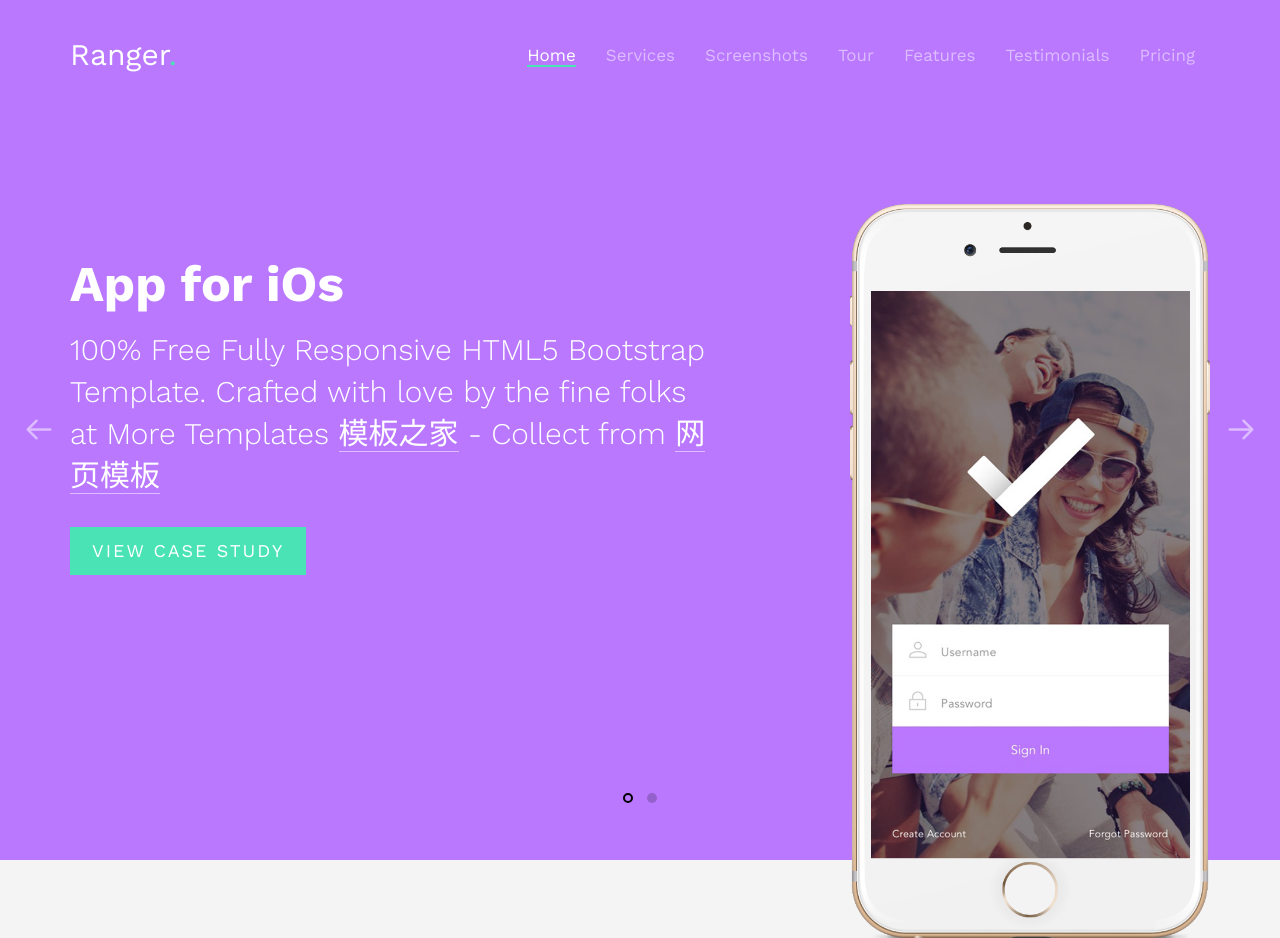
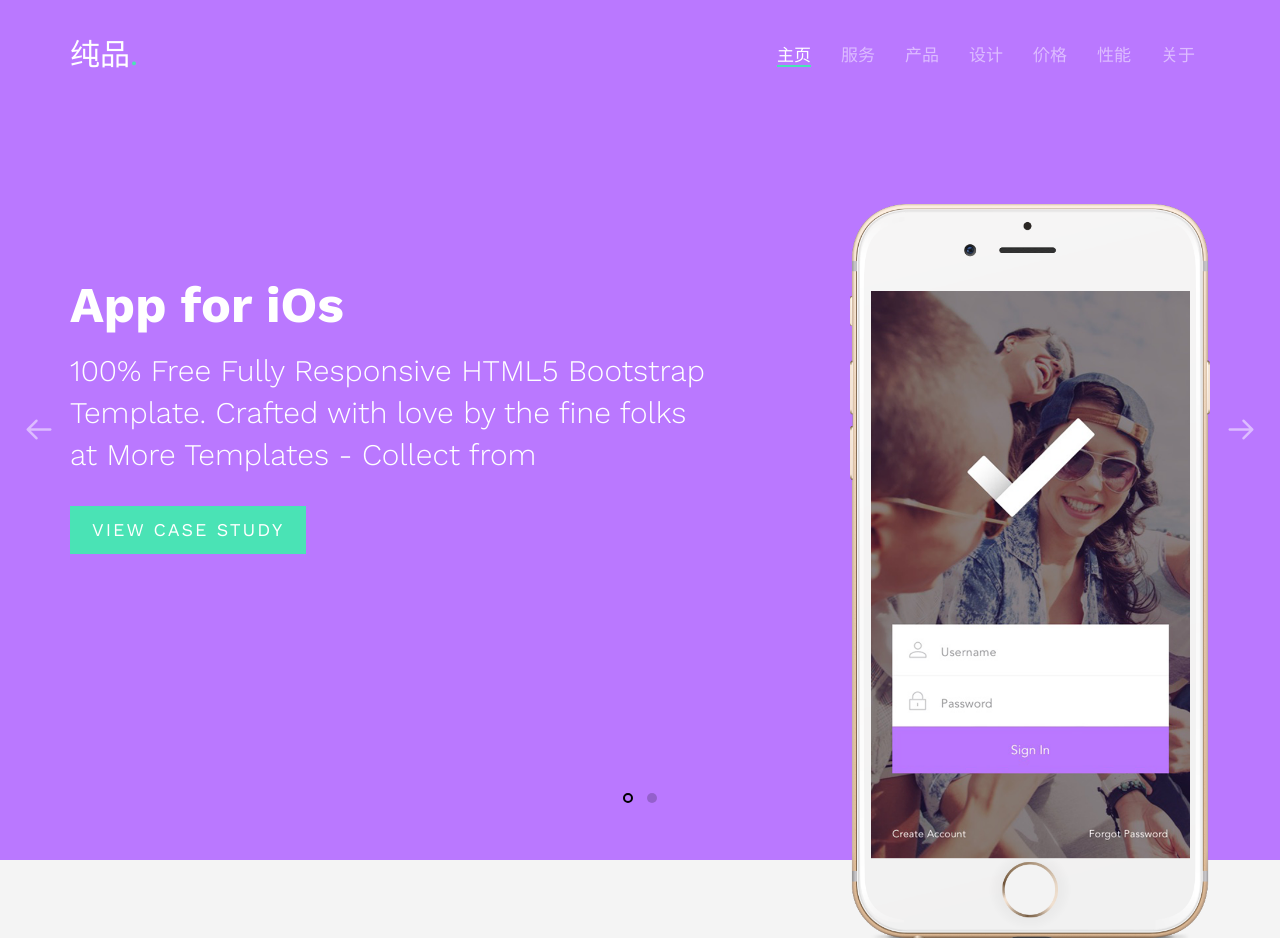
Before and after one commit to VampireHo/chunpin, a plain HTML site: page chunpin/index.html in a window 1280 px wide. Shown: the top 938 px of the page. Drawn offline with nearby package versions, Linux system fonts and the light colour scheme; files whose address does not match are found by name.

Commit message:
Update index.html

```diff
--- a/chunpin/index.html
+++ b/chunpin/index.html
@@ -63,17 +63,17 @@
 		        <div class="navbar-header">
 		        	<!-- Mobile Toggle Menu Button -->
 					<a href="#" class="js-fh5co-nav-toggle fh5co-nav-toggle" data-toggle="collapse" data-target="#navbar" aria-expanded="false" aria-controls="navbar"><i></i></a>
-		          	<a class="navbar-brand" href="index.html">Ranger<span>.</span></a>
+		          	<a class="navbar-brand" href="index.html">纯品<span>.</span></a>
 		        </div>
 		        <div id="navbar" class="navbar-collapse collapse">
 		          <ul class="nav navbar-nav navbar-right">
-		            <li class="active"><a href="#" data-nav-section="home"><span>Home</span></a></li>
-		            <li><a href="#" data-nav-section="services"><span>Services</span></a></li>
-		            <li><a href="#" data-nav-section="screenshots"><span>Screenshots</span></a></li>
-		            <li><a href="#" data-nav-section="tour"><span>Tour</span></a></li>
-		            <li><a href="#" data-nav-section="features"><span>Features</span></a></li>
-		            <li><a href="#" data-nav-section="testimonials"><span>Testimonials</span></a></li>
-		            <li><a href="#" data-nav-section="pricing"><span>Pricing</span></a></li>
+		            <li class="active"><a href="#" data-nav-section="home"><span>主页</span></a></li>
+		            <li><a href="#" data-nav-section="services"><span>服务</span></a></li>
+		            <li><a href="#" data-nav-section="screenshots"><span>产品</span></a></li>
+		            <li><a href="#" data-nav-section="tour"><span>设计</span></a></li>
+		            <li><a href="#" data-nav-section="features"><span>价格</span></a></li>
+		            <li><a href="#" data-nav-section="testimonials"><span>性能</span></a></li>
+		            <li><a href="#" data-nav-section="pricing"><span>关于</span></a></li>
 
 		          </ul>
 		        </div>
@@ -92,7 +92,7 @@
 			    			<div class="fh5co-owl-text-wrap">
 						    	<div class="fh5co-owl-text">
 						    		<h1 class="fh5co-lead ">App for iOs</h1>
-									<h2 class="fh5co-sub-lead ">100% Free Fully Responsive HTML5 Bootstrap Template. Crafted with love by the fine folks at More Templates <a href="http://www.cssmoban.com/" target="_blank" title="模板之家">模板之家</a> - Collect from <a href="http://www.cssmoban.com/" title="网页模板" target="_blank">网页模板</a></h3>
+									<h2 class="fh5co-sub-lead ">100% Free Fully Responsive HTML5 Bootstrap Template. Crafted with love by the fine folks at More Templates  - Collect from </h2>
 									<p class=""><a href="#" class="btn btn-primary btn-lg">View Case Study</a></p>
 						    	</div>
 						    </div>
@@ -112,7 +112,7 @@
 			    			<div class="fh5co-owl-text-wrap">
 						    	<div class="fh5co-owl-text">
 						    		<h1 class="fh5co-lead ">App for Andriod</h1>
-									<h2 class="fh5co-sub-lead ">100% Free Fully Responsive HTML5 Bootstrap Template. Crafted with love by the fine folks at More Templates <a href="http://www.cssmoban.com/" target="_blank" title="模板之家">模板之家</a> - Collect from <a href="http://www.cssmoban.com/" title="网页模板" target="_blank">网页模板</a></h3>
+									<h2 class="fh5co-sub-lead ">100% Free Fully Responsive HTML5 Bootstrap Template. Crafted with love by the fine folks at More Templates </h2>
 									<p class=""><a href="#" class="btn btn-primary btn-lg">View Case Study</a></p>
 						    	</div>
 						    </div>
@@ -128,7 +128,7 @@
 
 		</div>
 	</div>
-    <div class="copyrights">Collect from <a href="http://www.cssmoban.com/" >网页模板</a></div>
+    <div class="copyrights"></div>
 	<div id="fh5co-our-services" data-section="services">
 		<div class="container">
 			<div class="row row-bottom-padded-sm animate-box">
@@ -324,7 +324,7 @@
 							<span class="quote"><span><i class="icon-quote-left"></i></span></span>
 							<p>&ldquo;Far far away, behind the word mountains, far from the countries Vokalia and Consonantia, there live the blind texts. Separated they live in Bookmarksgrove right at the coast of the Semantics, a large language ocean.&rdquo;</p>
 						</blockquote>
-						<p class="author">John Doe, CEO More Templates <a href="http://www.cssmoban.com/" target="_blank" title="模板之家">模板之家</a> - Collect from <a href="http://www.cssmoban.com/" title="网页模板" target="_blank">网页模板</a> <span class="subtext">Creative Director</span></p>
+						<p class="author">John Doe, CEO More Templates  <span class="subtext">Creative Director</span></p>
 					</div>
 
 				</div>
@@ -334,7 +334,7 @@
 							<span class="quote"><span><i class="icon-quote-left"></i></span></span>
 							<p>&ldquo;Far far away, behind the word mountains, far from the countries Vokalia and Consonantia, there live the blind texts.&rdquo;</p>
 						</blockquote>
-						<p class="author">John Doe, CEO More Templates <a href="http://www.cssmoban.com/" target="_blank" title="模板之家">模板之家</a> - Collect from <a href="http://www.cssmoban.com/" title="网页模板" target="_blank">网页模板</a> <span class="subtext">Creative Director</span></p>
+						<p class="author">John Doe, CEO More Templates  <span class="subtext">Creative Director</span></p>
 					</div>
 
 
@@ -448,7 +448,7 @@
 		<div class="container">
 			<div class="row row-bottom-padded-sm">
 				<div class="col-md-12">
-					<p class="copyright text-center">&copy; 2015 Free Website Template<a href="index.html">Ranger</a>. All Rights Reserved. <br> More Templates <a href="http://www.cssmoban.com/" target="_blank" title="模板之家">模板之家</a> - Collect from <a href="http://www.cssmoban.com/" title="网页模板" target="_blank">网页模板</a> | Images by <a href="#" target="_blank">Pexels</a></p>
+					<p class="copyright text-center">&copy; 2016 軒式（中国）科技集团. All Rights Reserved. <br> 版权所有 | Images by <a href="#" target="_blank">Pexels</a></p>
 				</div>
 			</div>
 			<div class="row">
```
